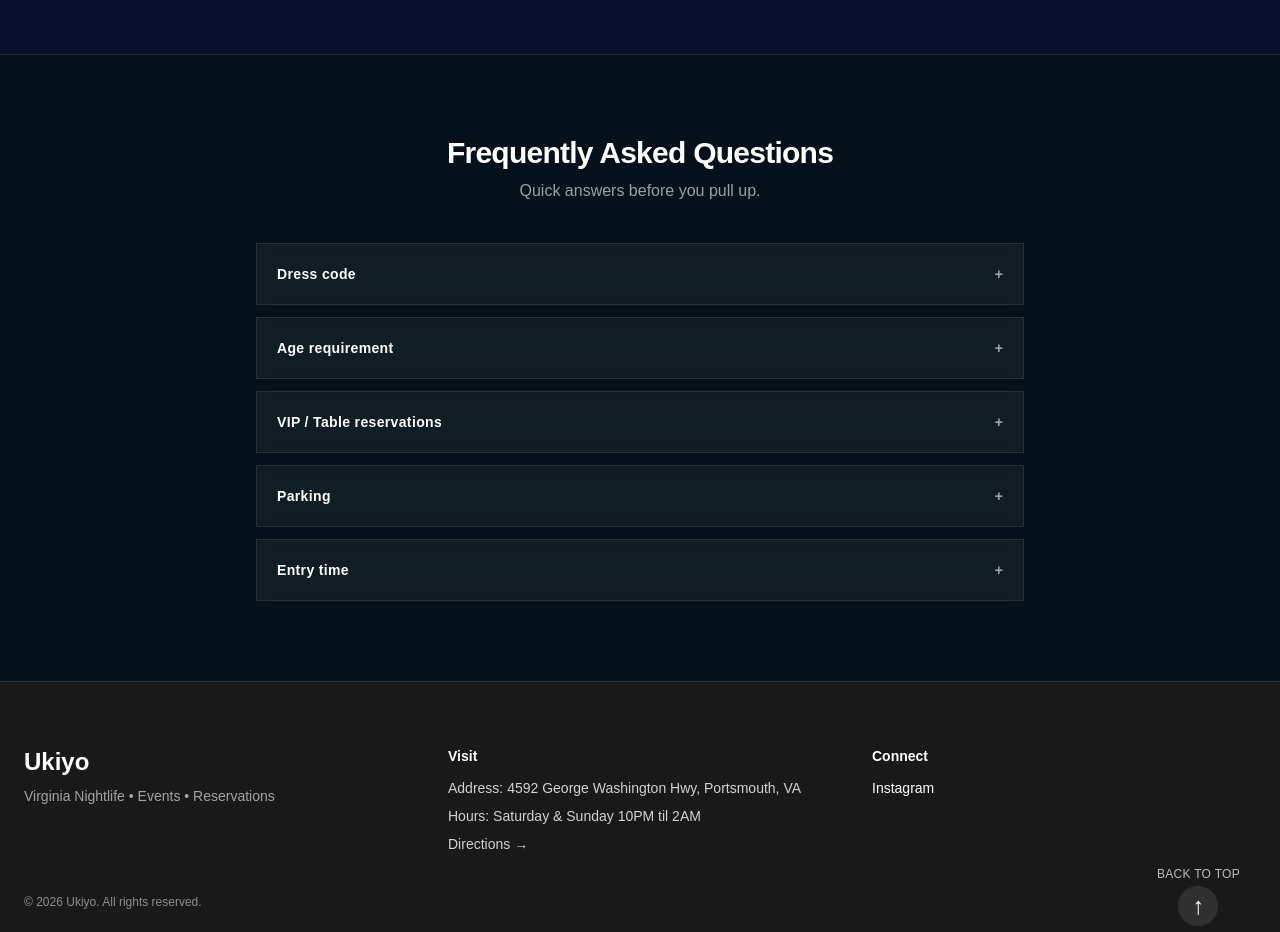
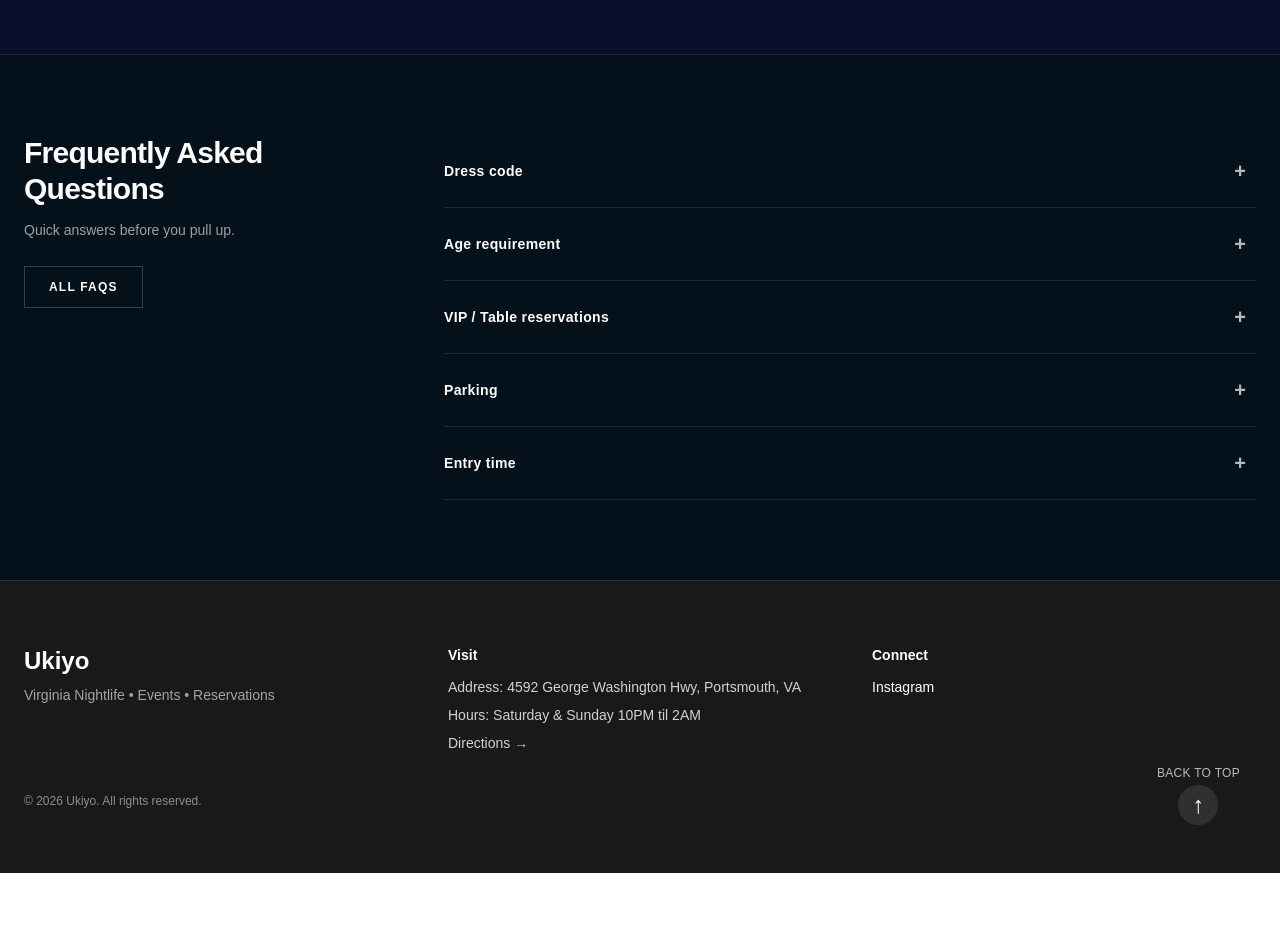
Before and after one commit to demetriusvharvey/Ukiyo-Website, a Next.js app: page / in a window 1280 px wide. Shown: the part 2120-3052 px from the top of the page. After the commit the page ends 2993 px from the top, so only its background shows below. Built offline with nearby package versions, Linux system fonts and the light colour scheme; a web font is replaced by a local one.

Commit message:
updated faq secion on landing page

```diff
--- a/src/app/page.tsx
+++ b/src/app/page.tsx
@@ -1,5 +1,6 @@
 "use client";
 
+import { useState } from "react";
 import Link from "next/link";
 import { Swiper, SwiperSlide } from "swiper/react";
 import { Navigation } from "swiper/modules";
@@ -29,7 +30,10 @@ export default function Home() {
       q: "Dress code",
       a: "Upscale nightlife attire recommended. No athletic wear, beachwear, or excessively casual outfits.",
     },
-    { q: "Age requirement", a: "21+ with valid government-issued ID required for entry." },
+    {
+      q: "Age requirement",
+      a: "21+ with valid government-issued ID required for entry.",
+    },
     {
       q: "VIP / Table reservations",
       a: "Reserve VIP seating and tables on the Reservations page. Availability varies by event.",
@@ -43,6 +47,8 @@ export default function Home() {
       a: "Doors typically open at 10PM. Event times may vary—check the event listing for details.",
     },
   ];
+
+  const [openIndex, setOpenIndex] = useState<number | null>(null);
 
   return (
     <main className="min-h-screen bg-transparent text-white">
@@ -141,32 +147,60 @@ export default function Home() {
         className="border-t border-white/10 bg-[#05111A] px-6 py-20 font-[var(--font-inter)]"
       >
         <div className="mx-auto max-w-7xl">
-          <div className="mb-10 text-center">
+          <div className="grid gap-10 lg:grid-cols-[380px_1fr] lg:items-start">
+            {/* LEFT */}
+            <div className="lg:sticky lg:top-24">
               <h2 className="text-3xl font-semibold tracking-tight">
                 Frequently Asked Questions
               </h2>
-            <p className="mt-2 text-white/60">
+              <p className="mt-3 max-w-sm text-sm leading-relaxed text-white/60">
                 Quick answers before you pull up.
               </p>
+
+              <div className="mt-6">
+                <Link
+                  href="/faqs"
+                  className="inline-flex items-center justify-center border border-white/20 px-6 py-3 text-xs font-semibold uppercase tracking-widest transition hover:bg-white/10"
+                >
+                  All FAQs
+                </Link>
+              </div>
             </div>
 
-          <div className="mx-auto max-w-3xl space-y-3">
-            {faqs.map((item) => (
-              <details
-                key={item.q}
-                className="group border border-white/10 bg-white/5 p-5 backdrop-blur"
+            {/* RIGHT — custom accordion (no dots, + on right) */}
+            <div>
+              {faqs.map((item, idx) => {
+                const isOpen = openIndex === idx;
+
+                return (
+                  <div key={item.q} className="border-b border-white/10 py-5">
+                    <button
+                      type="button"
+                      onClick={() => setOpenIndex(isOpen ? null : idx)}
+                      className="flex w-full items-center gap-6 text-left text-sm font-semibold"
+                      aria-expanded={isOpen}
                     >
-                <summary className="flex cursor-pointer list-none items-center justify-between gap-4 text-sm font-semibold">
                       <span className="tracking-wide">{item.q}</span>
-                  <span className="text-white/60 transition group-open:rotate-45">
+
+                      <span
+                        className={`ml-auto flex h-8 w-8 items-center justify-center text-xl leading-none text-white/70 transition ${
+                          isOpen ? "rotate-45" : ""
+                        }`}
+                        aria-hidden="true"
+                      >
                         +
                       </span>
-                </summary>
-                <div className="mt-3 text-sm text-white/60">
+                    </button>
+
+                    {isOpen && (
+                      <div className="mt-3 max-w-2xl text-sm leading-relaxed text-white/60">
                         {item.a}
                       </div>
-              </details>
-            ))}
+                    )}
+                  </div>
+                );
+              })}
+            </div>
           </div>
         </div>
       </section>
```
Lines whose indentation alone changed are shown as unchanged.
